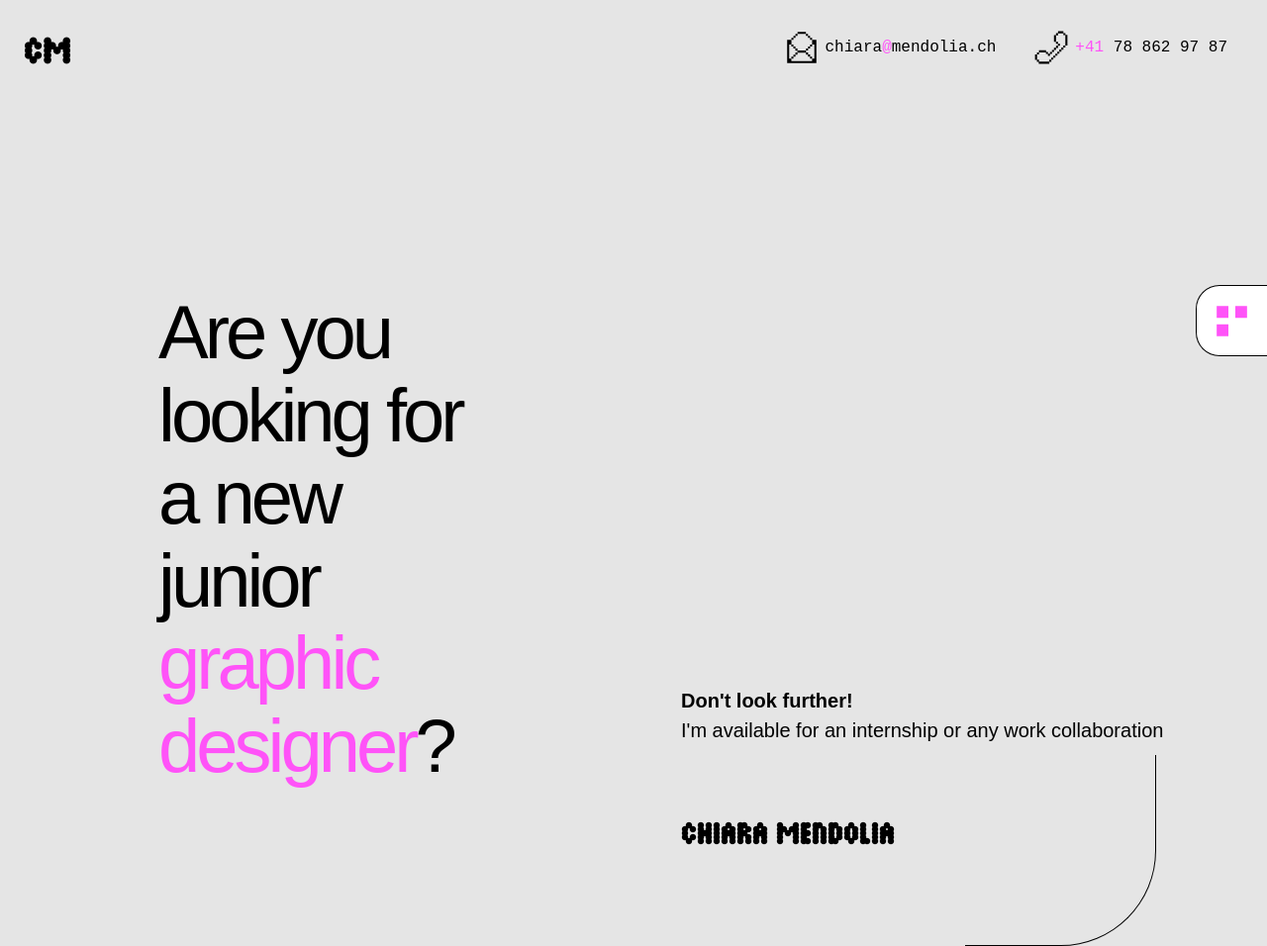
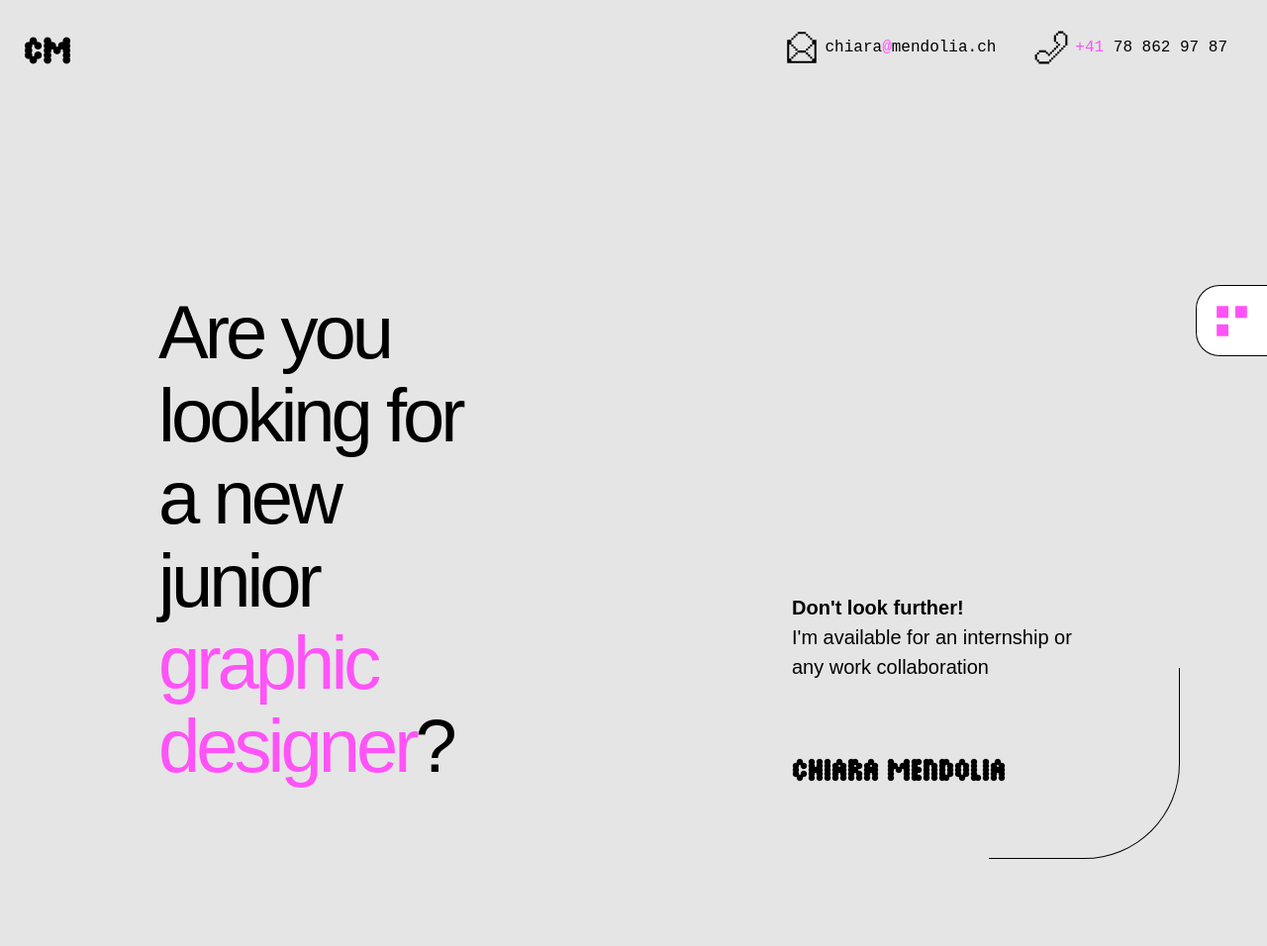
Before and after one commit to chiaramendolia/chiara_mendolia, an Astro site: page / in a window 1280 px wide. Shown: the top 956 px of the page at 99% size. Built offline with nearby package versions, Linux system fonts and the light colour scheme; Astro itself is replaced by a stand-in of ours; a web font is replaced by a local one.

Commit message:
filed image changements

```diff
--- a/src/assets/styles/fields/field-body.scss
+++ b/src/assets/styles/fields/field-body.scss
@@ -21,8 +21,8 @@
       border-right: 1px solid black;
       border-bottom: 1px solid black;
       position: absolute;
-      bottom: -3rem;
-      right: 4rem;
+      bottom: -4.5rem;
+      right: -4.5rem;
     }
   }
   > *:not(:last-child) {
@@ -198,7 +198,9 @@
   .column-second {
     .field-body {
       p {
-        padding-bottom: 3rem;
+        &:not(:last-child) {
+          padding-bottom: 3rem;
+        }
         @media all and (max-width: 1199px) {
           font-size: 1.125rem;
         }
--- a/src/assets/styles/global.scss
+++ b/src/assets/styles/global.scss
@@ -95,10 +95,6 @@ a {
   }
 }
 
-.home .column.column-second {
-  padding: 3rem;
-}
-
 .region-content .region {
   @media all and (min-width: 768px) {
     display: flex;
--- a/src/assets/styles/regions/region-content.scss
+++ b/src/assets/styles/regions/region-content.scss
@@ -77,11 +77,9 @@
       padding: 3rem;
     }
     @media all and (min-width: 768px) {
-      padding: 6rem;
+      padding: 10rem !important;
     }
-    @media all and (min-width: 768px) and (max-width: 999px) {
-      padding-top: 0;
-    }
+
     @media all and (min-width: 1000px) {
       padding-top: 45vh;
     }
```
